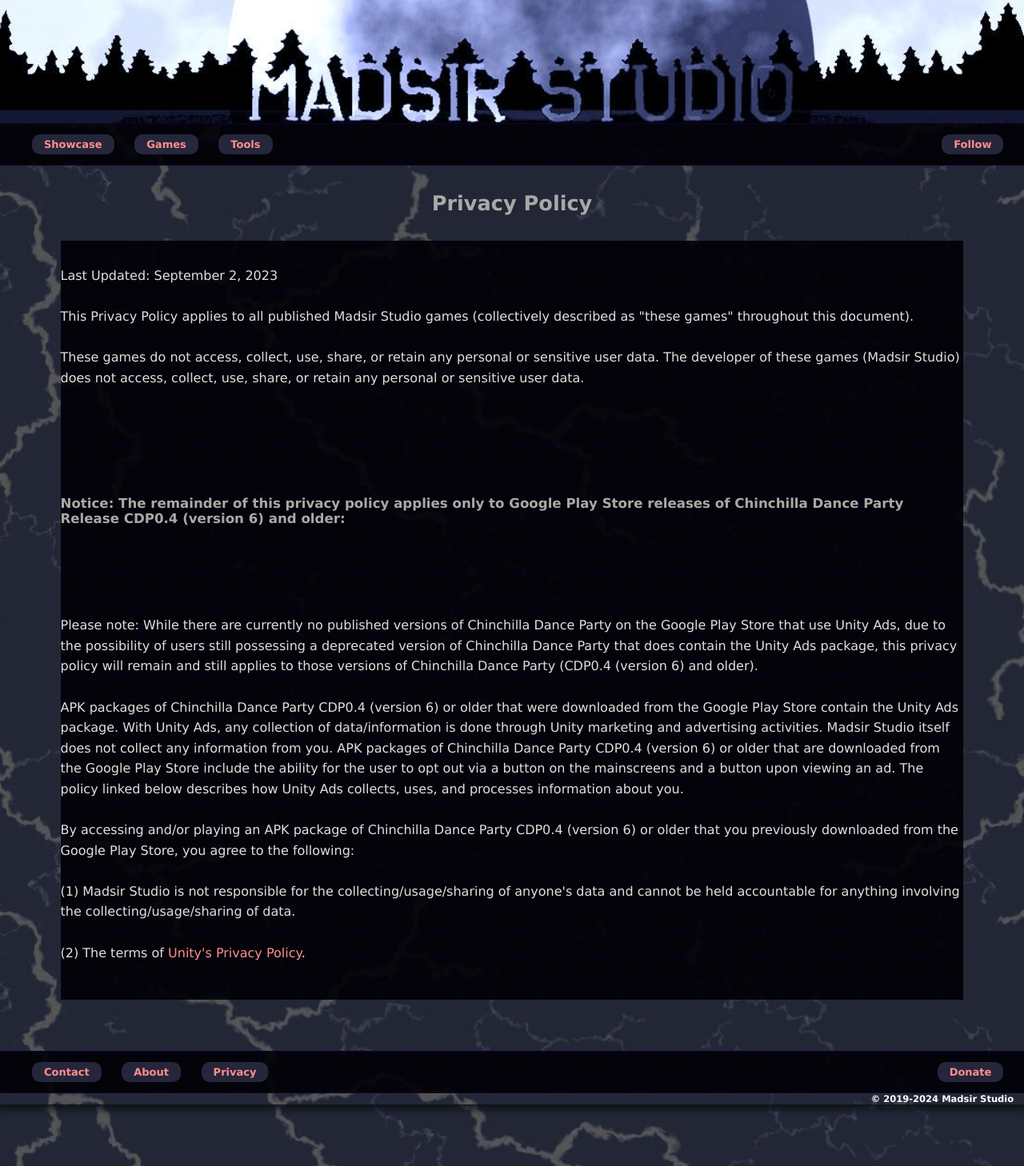
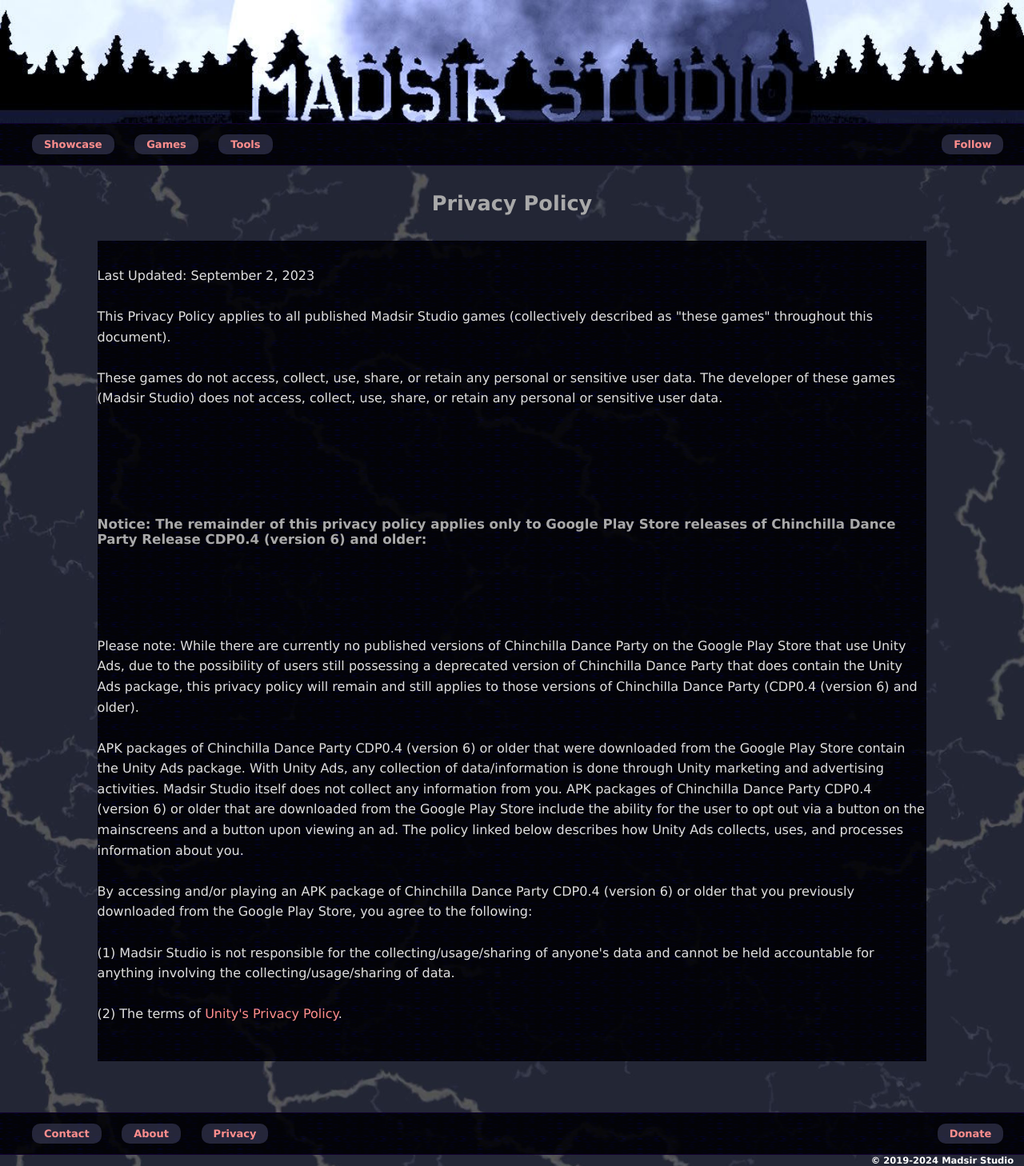
Before and after one commit to Madsir/madsirstudio.github.io, a Jekyll site: the page built from privacy/index.html, in a window 1280 px wide. Shown: the whole page at 80% size. Built offline with Jekyll 4.4.1, drawn with Linux system fonts in a browser that asks for light colours.

Commit message:
Update index.html

```diff
--- a/privacy/index.html
+++ b/privacy/index.html
@@ -14,8 +14,8 @@
   margin-bottom: 5%;
 }
 .centerdiv {
-  margin-left: 1%;
-  margin-right: 1%;/* Same width as the sidebar + left position in px */
+  margin-left: 5%;
+  margin-right: 5%;/* Same width as the sidebar + left position in px */
   background-image: url("/Assets/tough.png")
 }
 p{
```
